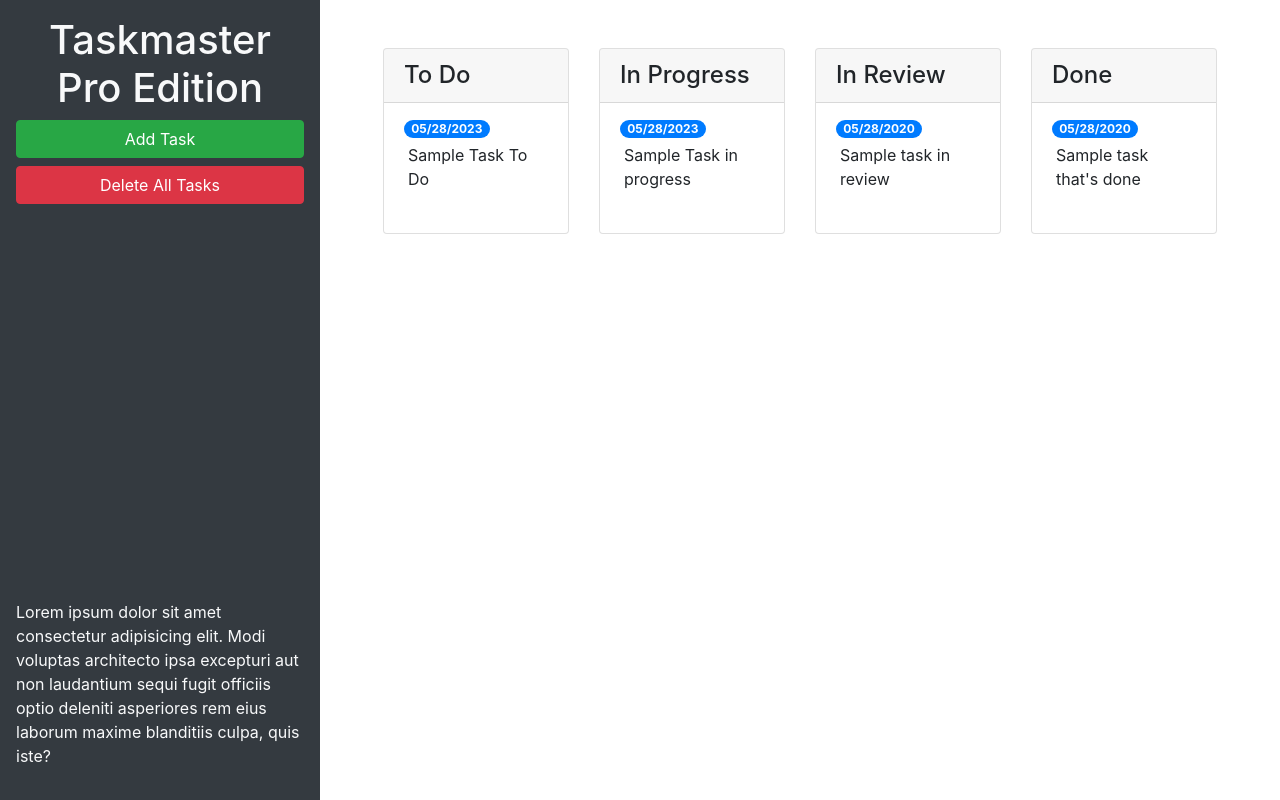
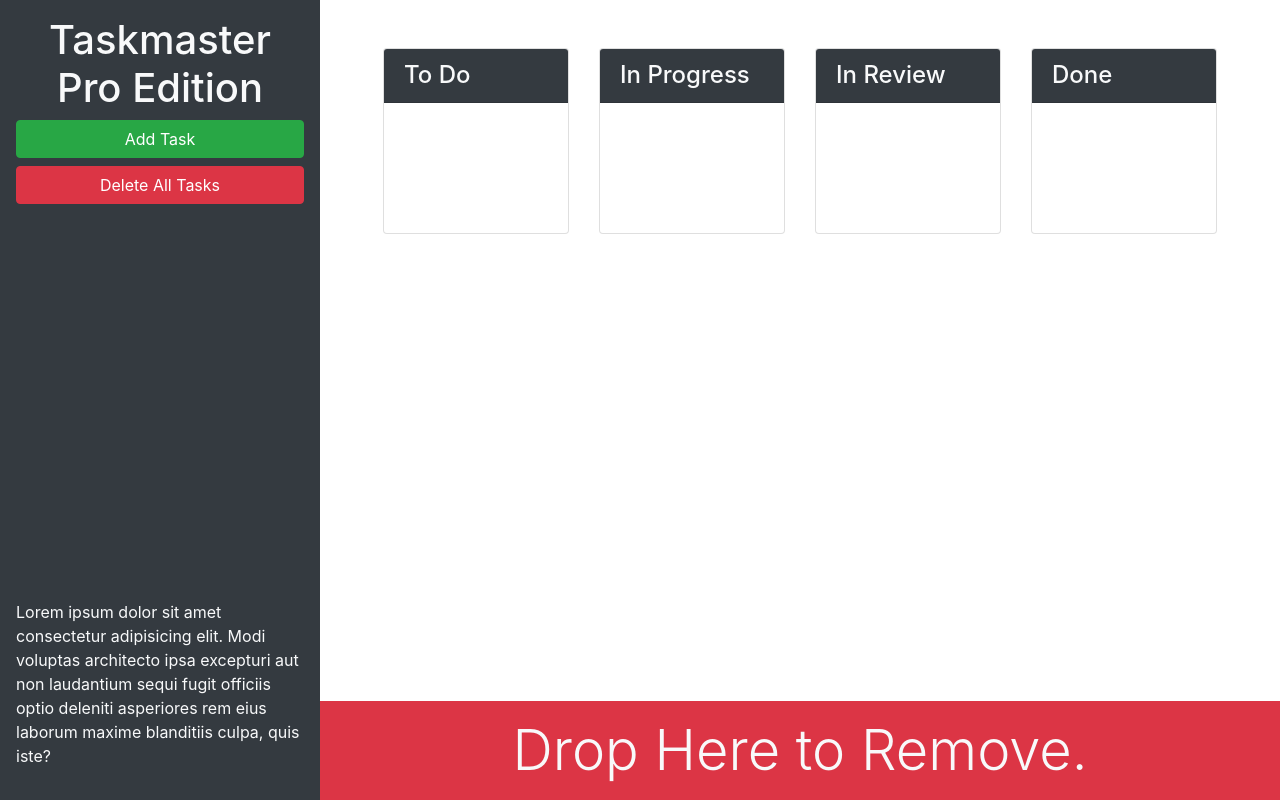
Before and after one commit to Kranniax/taskmaster-pro, a plain HTML site: page index.html in a window 1280 px wide. Drawn offline with nearby package versions, Linux system fonts and the light colour scheme.

Commit message:
included Bootstrap Components and Bootstrap utility

```diff
--- a/index.html
+++ b/index.html
@@ -15,7 +15,7 @@
   <body>
     <div class="row min-vh-100 no-gutters">
       <header
-        class="col-12 col-lg-3 bg-dark text-light d-flex flex-column p-4 p-lg-3"
+        class="col-12 col-lg-3 bg-dark text-light sticky-top d-flex flex-column p-4 p-lg-3"
       >
         <h1 class="text-center">Taskmaster Pro Edition</h1>
         <button
@@ -29,62 +29,47 @@
         <button id="remove-tasks" class="btn btn-block btn-danger">
           Delete All Tasks
         </button>
-        <p class="mt-auto">
+        <p class="mt-auto d-none d-lg-block">
           Lorem ipsum dolor sit amet consectetur adipisicing elit. Modi voluptas
           architecto ipsa excepturi aut non laudantium sequi fugit officiis
           optio deleniti asperiores rem eius laborum maxime blanditiis culpa,
           quis iste?
         </p>
       </header>
-      <main class="col-12 col-lg-9">
+      <main class="col-12 col-lg-9 d-flex flex-column">
         <div class="m-5 row justify-content-around">
           <!-- To Do Column  -->
           <div class="col-12 col-md-6 col-xl-3 mb-3">
             <div class="card">
-              <h4 class="card-header">To Do</h4>
-              <ul id="list-toDo" class="list-group list-group-flush">
-                <li class="list-group-item">
-                  <span class="badge badge-primary badge-pill">05/28/2023</span>
-                  <p class="m-1">Sample Task To Do</p>
-                </li>
-              </ul>
+              <h4 class="card-header bg-dark text-light">To Do</h4>
+              <ul id="list-toDo" class="list-group list-group-flush"></ul>
             </div>
           </div>
           <!-- In Progress Column  -->
           <div class="col-12 col-md-6 col-xl-3 mb-3">
             <div class="card">
-              <h4 class="card-header">In Progress</h4>
-              <ul id="list-inProgress" class="list-group list-group-flush">
-                <li class="list-group-item">
-                  <span class="badge badge-primary badge-pill">05/28/2023</span>
-                  <p class="m-1">Sample Task in progress</p>
-                </li>
-              </ul>
+              <h4 class="card-header bg-dark text-light">In Progress</h4>
+              <ul id="list-inProgress" class="list-group list-group-flush"></ul>
             </div>
           </div>
           <!-- In Review Column  -->
           <div class="col-12 col-md-6 col-xl-3 mb-3">
             <div class="card">
-              <h4 class="card-header">In Review</h4>
-              <ul id="list-inReview" class="list-group list-group-flush">
-                <li class="list-group-item">
-                  <span class="badge badge-primary badge-pill">05/28/2020</span>
-                  <p class="m-1">Sample task in review</p>
-                </li>
-              </ul>
+              <h4 class="card-header bg-dark text-light">In Review</h4>
+              <ul id="list-inReview" class="list-group list-group-flush"></ul>
             </div>
           </div>
           <!-- Done Column  -->
           <div class="col-12 col-md-6 col-xl-3 mb-3">
             <div class="card">
-              <h4 class="card-header">Done</h4>
-              <ul id="list-done" class="list-group list-group-flush">
-                <li class="list-group-item">
-                  <span class="badge badge-primary badge-pill">05/28/2020</span>
-                  <p class="m-1">Sample task that's done</p>
-                </li>
-              </ul>
+              <h4 class="card-header bg-dark text-light">Done</h4>
+              <ul id="list-done" class="list-group list-group-flush"></ul>
             </div>
+          </div>
+        </div>
+        <div id="trash" class="mt-auto">
+          <div class="w-100 bg-danger p-3 text-center text-light display-4">
+            Drop Here to Remove.
           </div>
         </div>
       </main>
@@ -116,7 +101,11 @@
             <form>
               <div class="form-group">
                 <label for="modalTaskDescription">Task description</label>
-                <textarea id="modalTaskDescription" rows="3" class="form-control"></textarea>
+                <textarea
+                  id="modalTaskDescription"
+                  rows="3"
+                  class="form-control"
+                ></textarea>
               </div>
               <div class="form-group">
                 <label for="modalDueDate">Due date</label>
```
